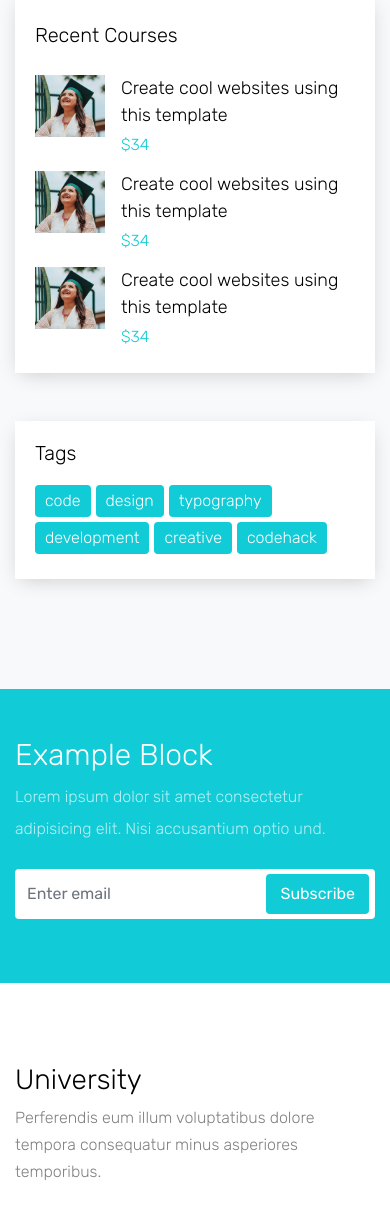
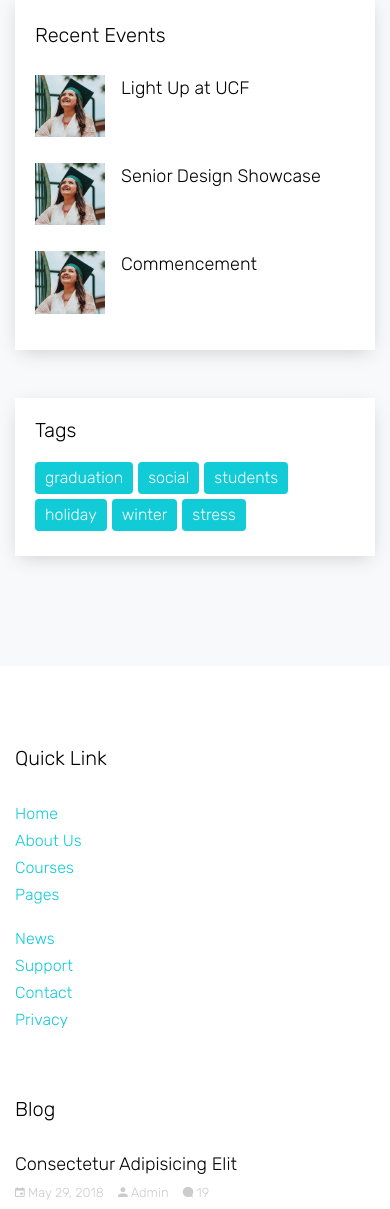
Before and after one commit to Danielle504/CollegeConnect, a plain HTML site: page Web Server 2/university/dashboard.html in a window 390 px wide. Shown: the part 5500-6709 px from the top of the page. Drawn offline with Linux system fonts and the light colour scheme; files whose address does not match are found by name.

Commit message:
Update dashboard.html

```diff
--- a/Web Server 2/university/dashboard.html
+++ b/Web Server 2/university/dashboard.html
@@ -270,7 +270,7 @@
             </div>
 
             <div class="block-25 mb-5">
-              <div class="heading">Recent Courses</div>
+              <div class="heading">Recent Events</div>
               <ul>
                 <li>
                   <a href="#" class="d-flex">
@@ -278,8 +278,7 @@
                       <img src="images/img_2_b.jpg" alt="" class="img-fluid">
                     </figure>
                     <div class="text">
-                      <h3 class="heading">Create cool websites using this template</h3>
-                      <span class="meta">$34</span>
+                      <h3 class="heading">Light Up at UCF</h3>
                     </div>
                   </a>
                 </li>
@@ -289,8 +288,7 @@
                       <img src="images/img_2_b.jpg" alt="" class="img-fluid">
                     </figure>
                     <div class="text">
-                      <h3 class="heading">Create cool websites using this template</h3>
-                      <span class="meta">$34</span>
+                      <h3 class="heading">Senior Design Showcase</h3>
                     </div>
                   </a>
                 </li>
@@ -300,8 +298,7 @@
                       <img src="images/img_2_b.jpg" alt="" class="img-fluid">
                     </figure>
                     <div class="text">
-                      <h3 class="heading">Create cool websites using this template</h3>
-                      <span class="meta">$34</span>
+                      <h3 class="heading">Commencement</h3>
                     </div>
                   </a>
                 </li>
@@ -311,12 +308,12 @@
             <div class="block-26">
               <h3 class="heading">Tags</h3>
               <ul>
-                <li><a href="#">code</a></li>
-                <li><a href="#">design</a></li>
-                <li><a href="#">typography</a></li>
-                <li><a href="#">development</a></li>
-                <li><a href="#">creative</a></li>
-                <li><a href="#">codehack</a></li>
+                <li><a href="#">graduation</a></li>
+                <li><a href="#">social</a></li>
+                <li><a href="#">students</a></li>
+                <li><a href="#">holiday</a></li>
+                <li><a href="#">winter</a></li>
+                <li><a href="#">stress</a></li>
               </ul>
             </div>
 
@@ -328,33 +325,9 @@
     </div>
 
 
-
-    <div class="py-5 block-22">
-      <div class="container">
-        <div class="row align-items-center">
-          <div class="col-md-6 mb-4 mb-md-0 pr-md-5">
-            <h2 class="heading">Example Block</h2>
-            <p>Lorem ipsum dolor sit amet consectetur adipisicing elit. Nisi accusantium optio und.</p>
-          </div>
-          <div class="col-md-6">
-            <form action="#" class="subscribe">
-              <div class="form-group">
-                <input type="email" class="form-control email" placeholder="Enter email">
-                <input type="submit" class="btn btn-primary submit" value="Subscribe">
-              </div>
-            </form>
-          </div>
-        </div>
-      </div>
-    </div>
-
     <footer class="site-footer">
       <div class="container">
         <div class="row mb-5">
-          <div class="col-md-6 col-lg-3 mb-5 mb-lg-0">
-            <h3>University</h3>
-            <p>Perferendis eum illum voluptatibus dolore tempora consequatur minus asperiores temporibus.</p>
-          </div>
           <div class="col-md-6 col-lg-3 mb-5 mb-lg-0">
             <h3 class="heading">Quick Link</h3>
             <div class="row">
```
